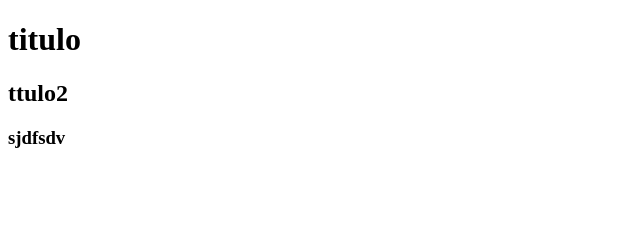
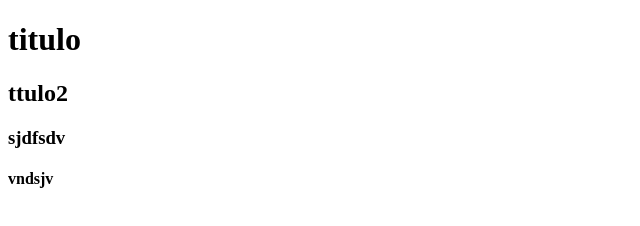
Before and after one commit to Matias-Nahuel/Hello-WorldGit, a plain HTML site: page index.html in a window 1280 px wide. Shown: the full height of the page, 0-640 px from the left. Drawn offline with Linux system fonts and the light colour scheme.

Commit message:
se agrego titulo a index

```diff
--- a/index.html
+++ b/index.html
@@ -8,5 +8,6 @@
     <h1>titulo</h1>
     <h2>ttulo2</h2>
     <h3>sjdfsdv</h3>
+    <h4>vndsjv</h4>
 </body>
 </html>
```
